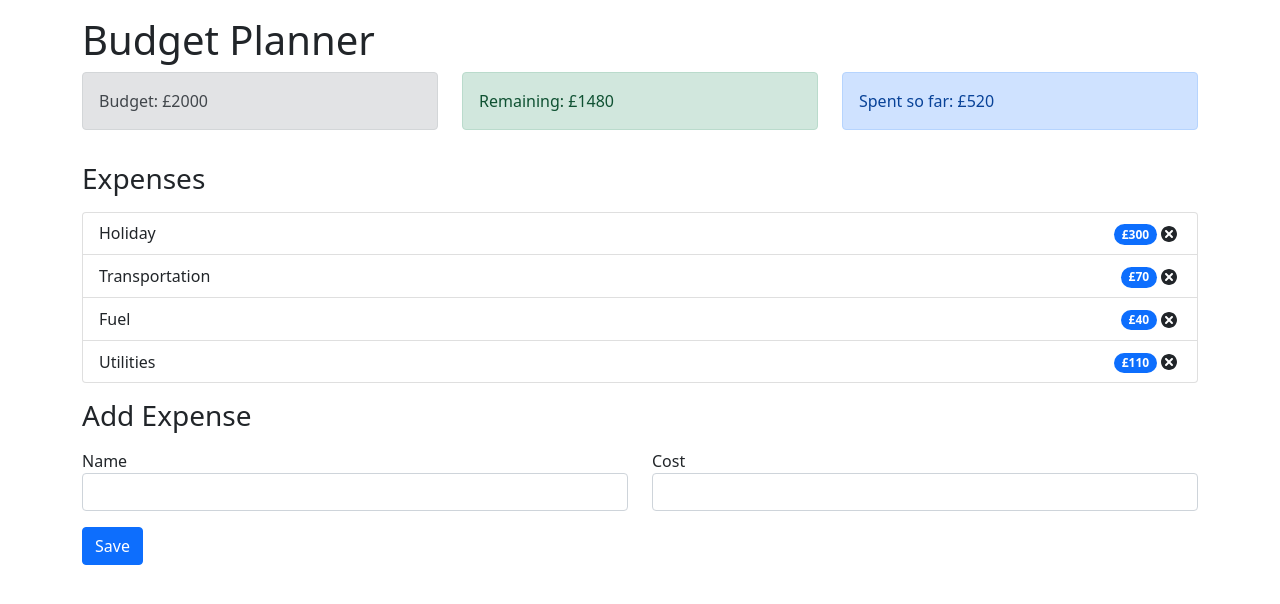
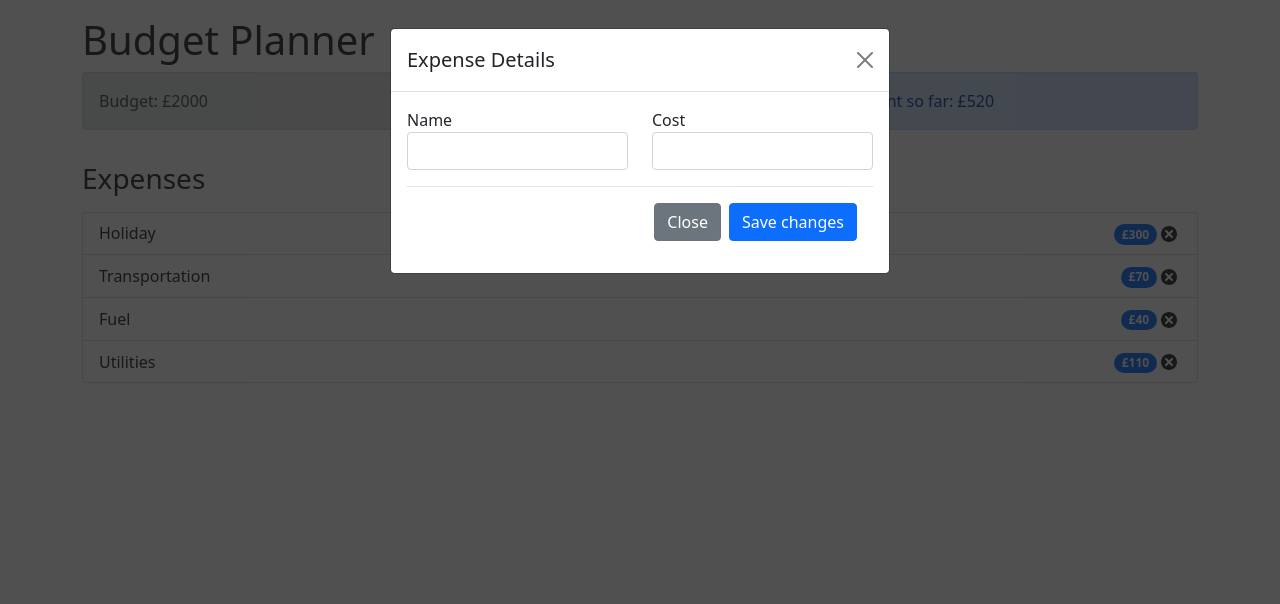
Before and after one commit to ElliotRedhead/BudgetFrontend, a React (Create React App) app: page / in a window 1280 px wide. Both pictures are taken after a click on the icon 1169 px from the left and 234 px from the top of the page. Shown: the top 604 px of the page. Built offline with nearby package versions, Linux system fonts and the light colour scheme.

Commit message:
Add modal form UI component linked to context

```diff
--- a/package.json
+++ b/package.json
@@ -8,6 +8,7 @@
     "@testing-library/user-event": "^13.5.0",
     "@types/uuid": "^8.3.4",
     "bootstrap": "^5.1.3",
+    "node-sass": "^7.0.1",
     "react": "^17.0.2",
     "react-dom": "^17.0.2",
     "react-icons": "^4.3.1",
--- a/src/App.tsx
+++ b/src/App.tsx
@@ -1,14 +1,25 @@
+import { useState } from "react";
 import "bootstrap/dist/css/bootstrap.min.css";
+import "./styles/index.scss";
 
 import Budget from "./components/Budget";
 import Remaining from "./components/Remaining";
 import ExpenseTotal from "./components/ExpenseTotal";
 import ExpenseList from "./components/ExpenseList";
-import AddExpenseForm from "./components/AddExpenseForm";
-import { AppProvider } from "./context/AppContext";
+import ExpenseFormModal from "./components/ExpenseFormModal";
+import { ExpenseDataProvider } from "./context/ExpenseDataContext";
+import ModalContext from "./context/ModalContext";
 
-const App = (): JSX.Element => (
-	<AppProvider>
+const App = (): JSX.Element => {
+	const [modalVisibility, setModalVisibility] = useState(false);
+	const toggleModalVisibility = () => {
+		setModalVisibility(!modalVisibility);
+	};
+
+	return (
+		<ExpenseDataProvider>
+			<ModalContext.Provider value={{ modalVisibility, toggleModalVisibility }}>
+				<ExpenseFormModal />
 				<div className="container">
 					<h1 className="mt-3">
 						Budget Planner
@@ -32,16 +43,11 @@ const App = (): JSX.Element => (
 							<ExpenseList />
 						</div>
 					</div>
-			<h3 className="mt-3">
-				Add Expense
-			</h3>
-			<div className="row mt-3">
-				<div className="col-sm">
-					<AddExpenseForm />
 				</div>
-			</div>
-		</div>
-	</AppProvider>
+			</ModalContext.Provider>
+		</ExpenseDataProvider>
 	);
+};
+
 
 export default App;
--- a/src/components/AddExpenseForm.tsx
+++ /dev/null
@@ -1,65 +0,0 @@
-import { SyntheticEvent, useContext, useState } from "react";
-import { AppContext } from "../context/AppContext";
-import { v4 as uuidv4 } from "uuid";
-
-const AddExpenseForm = ():JSX.Element => {
-	const { dispatch } = useContext(AppContext);
-	const [name, setName] = useState("");
-	const [cost, setCost] = useState("");
-
-	const onSubmit = (event: SyntheticEvent) => {
-		event.preventDefault();
-		const expense = {
-			id: uuidv4(),
-			name: name,
-			cost: parseInt(cost)
-		};
-
-		dispatch({
-			type: "ADD_EXPENSE",
-			payload: expense
-		});
-	};
-
-	return (
-		<form onSubmit={onSubmit}>
-			<div className="row">
-				<div className="col-sm">
-					<label htmlFor="name">
-						Name
-					</label>
-					<input
-						required={true}
-						type="text"
-						className="form-control"
-						id="name"
-						value={name}
-						onChange={event => setName(event.target.value)} />
-				</div>
-				<div className="col-sm">
-					<label htmlFor="Cost">
-						Cost
-					</label>
-					<input
-						required={true}
-						type="text"
-						className="form-control"
-						id="cost"
-						value={cost}
-						onChange={event => setCost(event.target.value)} />
-				</div>
-			</div>
-			<div className="row mt-3">
-				<div className="col-sm">
-					<button
-						type="submit"
-						className="btn btn-primary">
-						Save
-					</button>
-				</div>
-			</div>
-		</form>
-	);
-};
-
-export default AddExpenseForm;
--- a/src/components/Budget.tsx
+++ b/src/components/Budget.tsx
@@ -1,8 +1,8 @@
 import { useContext } from "react";
-import { AppContext } from "../context/AppContext";
+import { ExpenseDataContext } from "../context/ExpenseDataContext";
 
 const Budget = (): JSX.Element => {
-	const { state } = useContext(AppContext);
+	const { state } = useContext(ExpenseDataContext);
 	return (
 		<div className="alert alert-secondary">
 			<span>
--- /dev/null
+++ b/src/components/ExpenseFormModal.tsx
@@ -0,0 +1,95 @@
+import { SyntheticEvent, useContext, useState } from "react";
+import { ExpenseDataContext } from "../context/ExpenseDataContext";
+import ModalContext from "../context/ModalContext";
+import { v4 as uuidv4 } from "uuid";
+
+const ExpenseFormModal = (props:any):JSX.Element => {
+	const { dispatch } = useContext(ExpenseDataContext);
+	const modalContext = useContext(ModalContext);
+	const [name, setName] = useState("");
+	const [cost, setCost] = useState("");
+
+	const onSubmit = (event: SyntheticEvent) => {
+		event.preventDefault();
+		const expense = {
+			id: props.expenseId || uuidv4(),
+			name: name,
+			cost: parseInt(cost)
+		};
+
+		dispatch({
+			type: "ADD_EXPENSE",
+			payload: expense
+		});
+	};
+
+	return (
+		<div
+			className={`modal ${modalContext.modalVisibility && "d-flex"}`}
+			tabIndex={-1}>
+			<div className="modal-dialog">
+				<div className="modal-content">
+					<div className="modal-header">
+						<h5 className="modal-title">
+							Expense Details
+						</h5>
+						<button
+							type="button"
+							className="btn-close"
+							data-bs-dismiss="modal"
+							aria-label="Close"
+							onClick={modalContext.toggleModalVisibility} />
+					</div>
+					<div className="modal-body">
+						<form onSubmit={onSubmit}>
+							<div className="row">
+								<div className="col-sm">
+									<label htmlFor="name">
+										Name
+									</label>
+									<input
+										required={true}
+										type="text"
+										className="form-control"
+										id="name"
+										value={name}
+										onChange={event => setName(event.target.value)} />
+								</div>
+								<div className="col-sm">
+									<label htmlFor="Cost">
+										Cost
+									</label>
+									<input
+										required={true}
+										type="text"
+										className="form-control"
+										id="cost"
+										value={cost}
+										onChange={event => setCost(event.target.value)} />
+								</div>
+							</div>
+							<div className="row mt-3">
+								<div className="col-sm" />
+							</div>
+						</form>
+						<div className="modal-footer">
+							<button
+								type="button"
+								className="btn btn-secondary"
+								data-bs-dismiss="modal">
+								Close
+							</button>
+							<button
+								type="submit"
+								className="btn btn-primary">
+								Save changes
+							</button>
+						</div>
+					</div>
+				</div>
+			</div>
+		</div>
+	);
+};
+
+export default ExpenseFormModal;
--- a/src/components/ExpenseItem.tsx
+++ b/src/components/ExpenseItem.tsx
@@ -1,6 +1,7 @@
-import { useContext } from "react";
-import { AppContext } from "../context/AppContext";
-import { TiDelete } from "react-icons/ti";
+import { useContext, useState } from "react";
+import { ExpenseDataContext } from "../context/ExpenseDataContext";
+import { TiDelete, TiPencil } from "react-icons/ti";
+import ModalContext from "../context/ModalContext";
 
 interface ExpenseProps {
 	key:number,
@@ -9,8 +10,18 @@ interface ExpenseProps {
 	cost:number
 }
 
+
+
 const ExpenseItem = (props:ExpenseProps): JSX.Element => {
-	const { state, dispatch } = useContext(AppContext);
+	const [editButtonVisibility, setEditButtonVisibility] = useState(false);
+	const { dispatch } = useContext(ExpenseDataContext);
+	const modalContext = useContext(ModalContext);
+
+	const editOnClickHandler = () => {
+		setEditButtonVisibility(false);
+		modalContext.toggleModalVisibility();
+		console.log(modalContext);
+	};
 
 	const handleDeleteExpense = () => {
 		dispatch({
@@ -20,8 +31,15 @@ const ExpenseItem = (props:ExpenseProps): JSX.Element => {
 	};
 
 	return (
-		<li className="list-group-item d-flex justify-content-between align-items-center">
-			{props.name}
+		<li
+			className="list-group-item d-flex justify-content-between align-items-center"
+			onMouseEnter={() => setEditButtonVisibility(true)}
+			onMouseLeave={() => setEditButtonVisibility(false)}
+			onClick={editOnClickHandler}>
+			<div>
+				{editButtonVisibility && <TiPencil style={{ "marginRight": "1rem" }} /> }
+				{`${props.name}`}
+			</div>
 			<div>
 				<span className="badge rounded-pill bg-primary mr-3">
 					{`£${props.cost}`}
--- a/src/components/ExpenseList.tsx
+++ b/src/components/ExpenseList.tsx
@@ -1,9 +1,9 @@
 import { useContext } from "react";
-import { AppContext } from "../context/AppContext";
+import { ExpenseDataContext } from "../context/ExpenseDataContext";
 import ExpenseItem from "./ExpenseItem";
 
 const ExpenseList = (): JSX.Element => {
-	const { state } = useContext(AppContext);
+	const { state } = useContext(ExpenseDataContext);
 
 	return (
 		<ul className="list-group">
--- a/src/components/ExpenseTotal.tsx
+++ b/src/components/ExpenseTotal.tsx
@@ -1,9 +1,9 @@
 import { useContext } from "react";
-import { AppContext } from "../context/AppContext";
+import { ExpenseDataContext } from "../context/ExpenseDataContext";
 import { ExpenseType } from "../types/ExpenseType";
 
 const ExpenseTotal = (): JSX.Element => {
-	const { state } = useContext(AppContext);
+	const { state } = useContext(ExpenseDataContext);
 	const totalExpenses = state.expenses.reduce((total:number, item:ExpenseType) => total + item.cost, 0);
 
 	return (
--- a/src/components/Remaining.tsx
+++ b/src/components/Remaining.tsx
@@ -1,9 +1,9 @@
 import { useContext } from "react";
-import { AppContext } from "../context/AppContext";
+import { ExpenseDataContext } from "../context/ExpenseDataContext";
 import { ExpenseType } from "../types/ExpenseType";
 
 const Remaining = (): JSX.Element => {
-	const { state } = useContext(AppContext);
+	const { state } = useContext(ExpenseDataContext);
 	const totalExpenses = state.expenses.reduce((total:number, item:ExpenseType) => total + item.cost, 0);
 
 	const alertType = totalExpenses > state.budget ? "alert-danger" : "alert-success";
--- /dev/null
+++ b/src/context/ModalContext.tsx
@@ -0,0 +1,8 @@
+import { createContext } from "react";
+
+const ModalContext = createContext({
+	modalVisibility: false,
+	// eslint-disable-next-line @typescript-eslint/no-empty-function
+	toggleModalVisibility: () => {} });
+
+export default ModalContext;
--- /dev/null
+++ b/src/styles/index.scss
@@ -0,0 +1,3 @@
+.modal {
+	background-color: hsla(0, 0%, 8%, 0.741);
+}
```
Also changed, not shown: src/context/ExpenseDataContext.tsx (renamed from src/context/AppContext.tsx, +6 -6 lines), 1 other file (tests, documents, lock files or other folders). Lines whose indentation alone changed are shown as unchanged.
